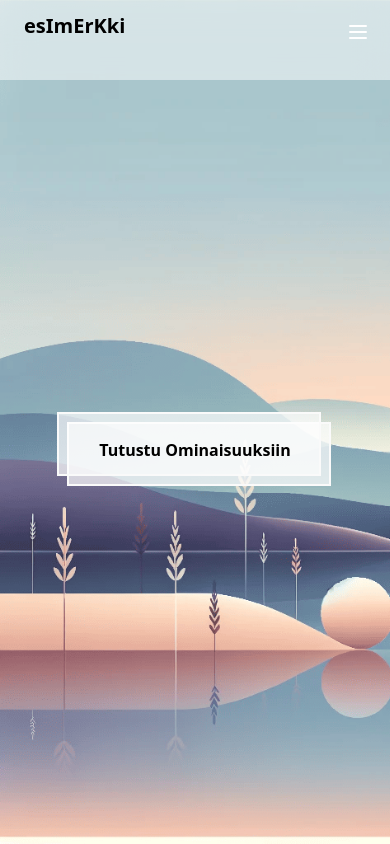
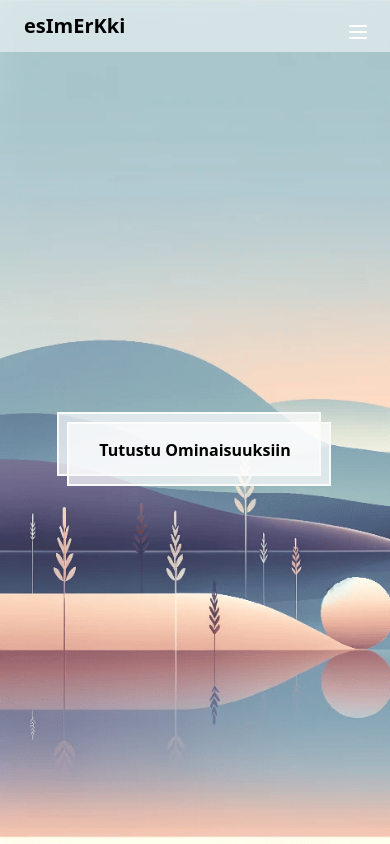
Before and after one commit to Jason-Goon/agileinc, a plain HTML site: page public/ominaisuudet.html in a window 390 px wide. Shown: the top 844 px of the page. Drawn offline with Linux system fonts and the light colour scheme.

Commit message:
Update ominaisuudet.html

```diff
--- a/public/ominaisuudet.html
+++ b/public/ominaisuudet.html
@@ -255,7 +255,7 @@ body {
         top: 0;
         width: 100%;
         z-index: 10; /* Ensures header is above other content */
-        height: 80px;
+
     }
 
     .card-stacks-container {
```
